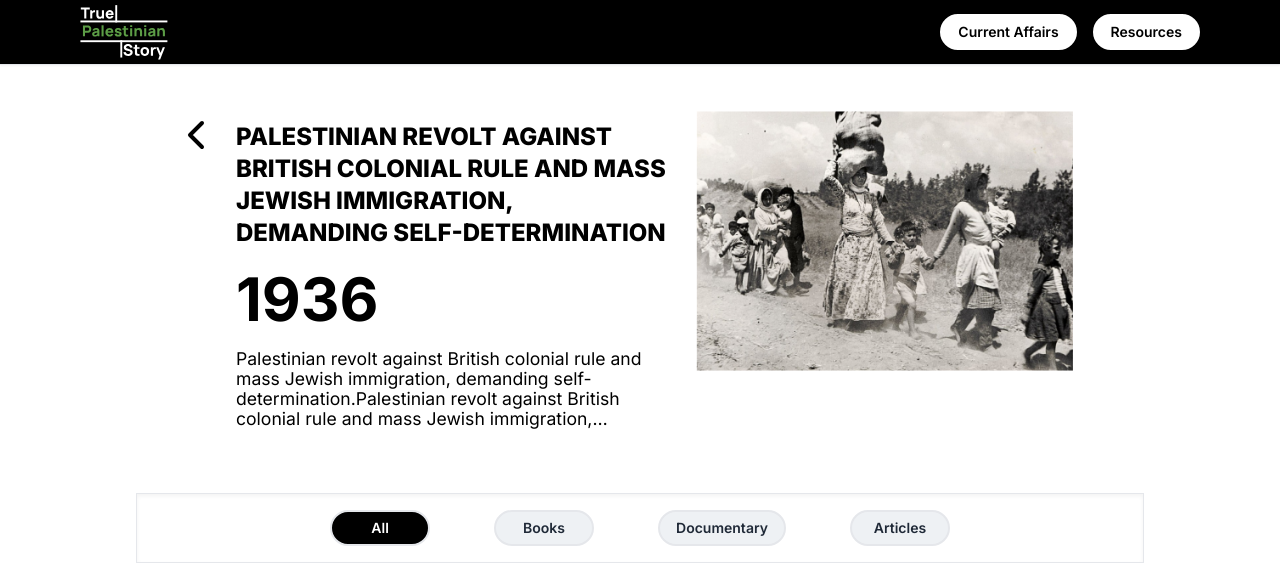
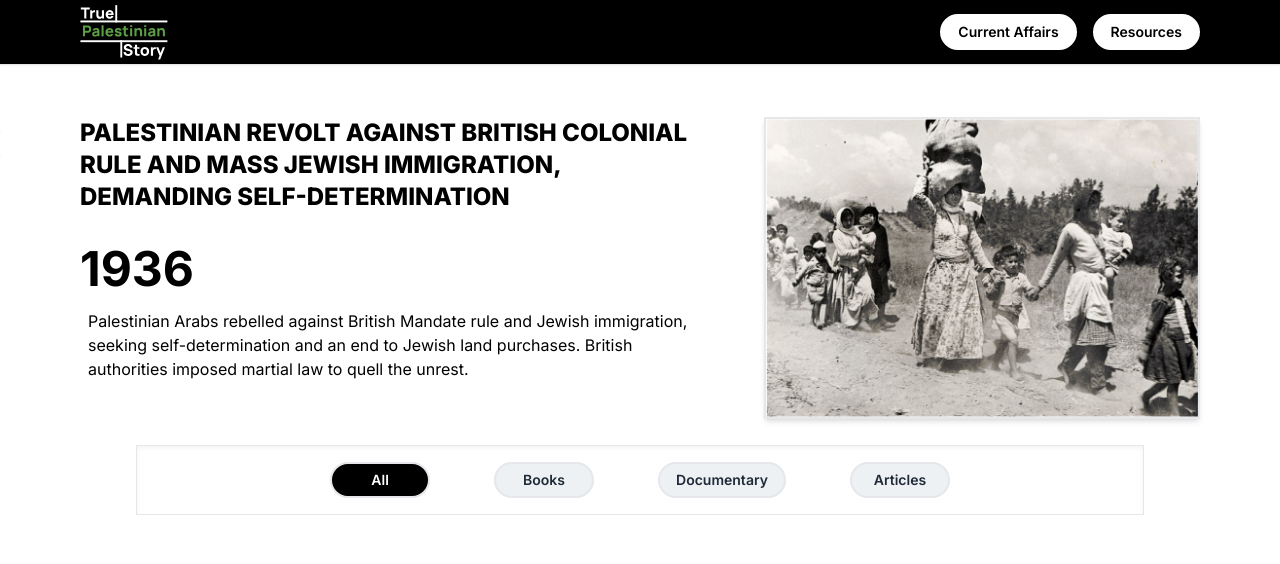
Before and after one commit to prokaryotdev/true-palestinian-story, a Next.js app: page /event/1 in a window 1280 px wide. Shown: the top 564 px of the page. Built offline with nearby package versions, Linux system fonts and the light colour scheme.

Commit message:
Update event-hero.tsx

```diff
--- a/components/event-page/event-hero.tsx
+++ b/components/event-page/event-hero.tsx
@@ -1,58 +1,44 @@
 import Image from "next/image";
-import clsx from "clsx";
 import { ChevronLeft } from "lucide-react";
-
+import Link from "next/link";
 
 const EventHero = () => {
-
   const event = {
-    id: "1",
-    label: "The Great Arab Revolt",
     image: "/img1.png",
-    title: "1936",
-    desc: "Palestinian revolt against British colonial rule and mass Jewish immigration, demanding self-determination",
-    brief: "Palestinian revolt against British colonial rule and mass Jewish immigration, demanding self-determination.Palestinian revolt against British colonial rule and mass Jewish immigration, demanding self-determination."
+    year: "1936",
+    title:
+      "Palestinian revolt against British colonial rule and mass Jewish immigration, demanding self-determination",
+    desc: "Palestinian Arabs rebelled against British Mandate rule and Jewish immigration, seeking self-determination and an end to Jewish land purchases. British authorities imposed martial law to quell the unrest.",
   };
 
-
-
   return (
-    <div className="mx-auto mb-6 max-w-[1000px] md:mt-[10px] lg:mt-[10px] p-0">
-      <div className="md:grid md:grid-cols-[auto_1fr_1fr] mt-0 gap-x-4">
-        <div>
-          <ChevronLeft
-            className={clsx(
-              "ml-8 h-12 w-12 md:mt-0"
-            )}
-          />
+    <div className="relative mx-auto mb-6 lg:mt-4">
+      <div className="flex flex-col justify-between lg:flex-row lg:gap-x-8">
+        <div className="lg:mr-10 lg:grow">
+          <h2 className="mb-8 text-2xl font-extrabold uppercase">
+            {event.title}
+          </h2>
+          <h1 className="mb-4 text-5xl font-bold">{event.year}</h1>
+          <p className="mb-10 ml-2">{event.desc}</p>
         </div>
-        <div className="mr-[10px] mt-[10px]">
-          <div className="mb-5 ml-6 line-clamp-4 text-2xl md:mx-0 md:line-clamp-5 font-extrabold uppercase">
-            {event.desc}
-          </div>
-          <div className="text-6xl font-bold">
-            {event.title}
-          </div>
-          <div className="col-span-7 row-span-3 mb-10 ml-6 line-clamp-3 max-h-[75px] text-sm md:order-3 md:col-span-1 md:row-span-1 md:mx-0 md:max-h-[112px] md:text-[1.1em] md:line-clamp-4 mt-5">
-            {event.brief}
-          </div>
-        </div>
-        <div
-          className={clsx(
-            "col-span-7 mb-5 ml-6 overflow-hidden md:col-span-1 md:mx-0"
-          )}
-        >
+        <div className="px-2 lg:w-[1100px] lg:px-0">
           <Image
             src={event.image}
-            alt={event.label}
-            width={377}
-            height={372}
+            alt={event.title}
+            width={200}
+            height={100}
+            className="w-full border-2 object-cover shadow-md"
           />
         </div>
       </div>
-
-
+      <Link
+        href="/"
+        className="absolute top-1 hidden lg:-left-20 lg:block xl:-left-28"
+      >
+        <ChevronLeft className="size-12 cursor-pointer font-extrabold" />
+      </Link>
     </div>
   );
 };
+
 export default EventHero;
```
